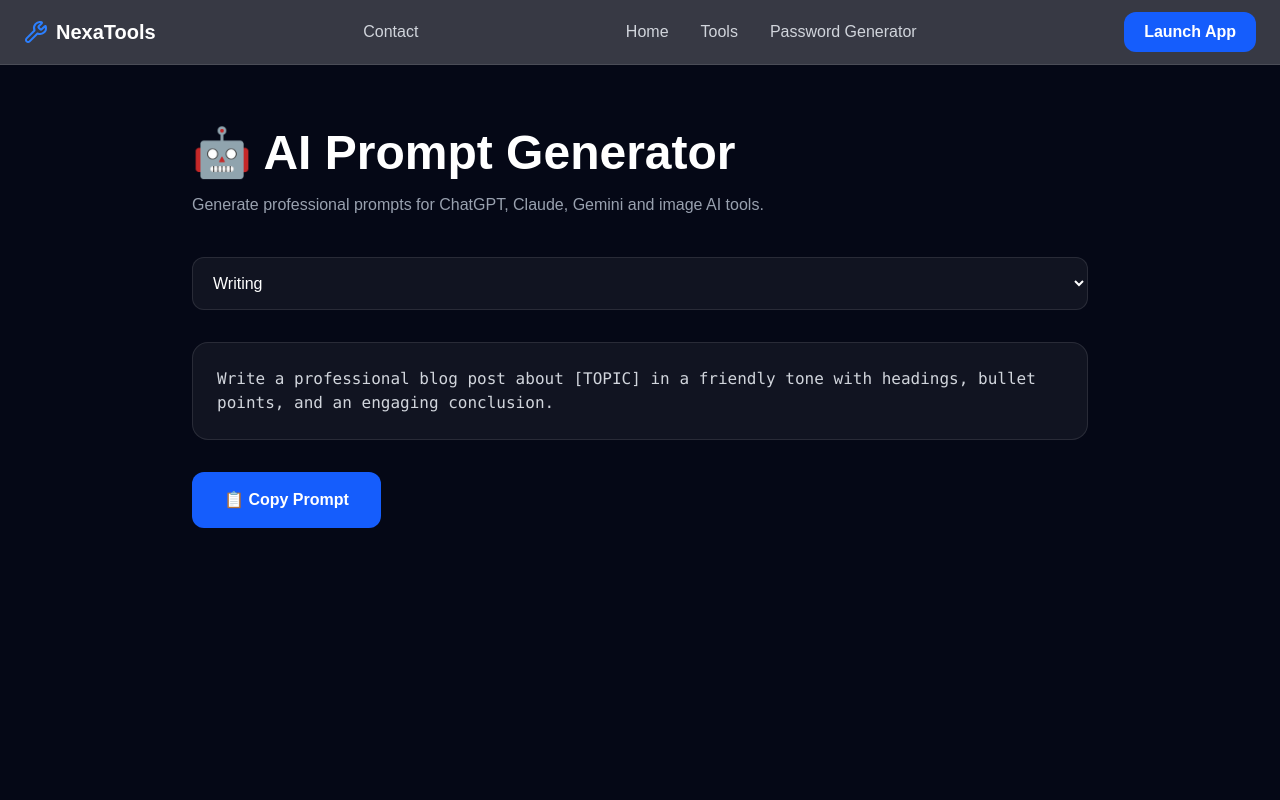
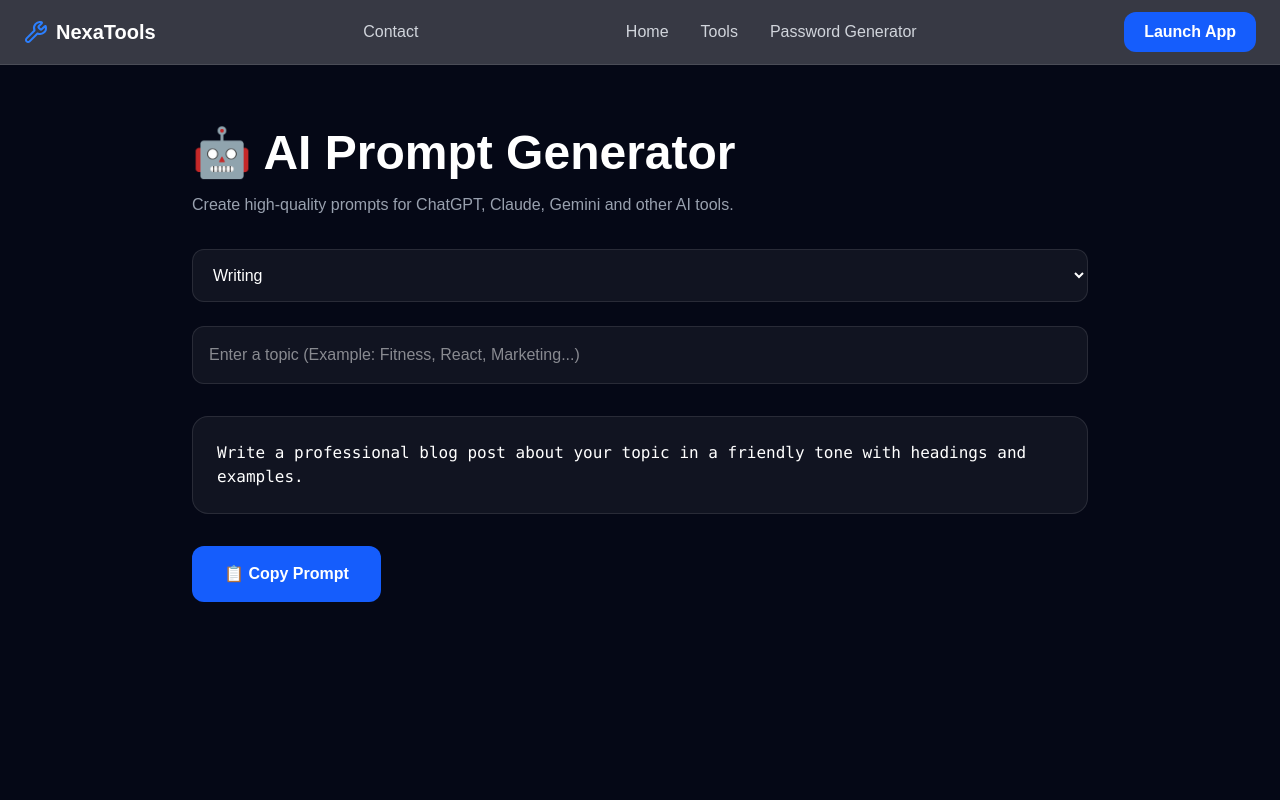
Before and after one commit to Bllackyy/nexatools, a Next.js app: page /tools/ai-prompt-generator in a window 1280 px wide. Shown: the top 800 px of the page. Built offline with nearby package versions, Linux system fonts and the light colour scheme.

Commit message:
Improve AI Prompt Generator

```diff
--- a/app/tools/ai-prompt-generator/page.tsx
+++ b/app/tools/ai-prompt-generator/page.tsx
@@ -2,30 +2,37 @@
 
 import { useState } from "react";
 
-const prompts = {
+const templates = {
   Writing:
-    "Write a professional blog post about [TOPIC] in a friendly tone with headings, bullet points, and an engaging conclusion.",
+    "Write a professional blog post about [TOPIC] in a friendly tone with headings and examples.",
 
   Coding:
-    "Write clean, optimized code for [TASK] using [LANGUAGE]. Explain every important step.",
+    "Write clean and optimized [LANGUAGE] code for [TOPIC]. Explain every important step.",
 
   Image:
-    "Create a highly detailed cinematic image of [SUBJECT], ultra realistic, 8K, dramatic lighting, sharp focus.",
+    "Create a highly detailed cinematic image of [TOPIC], ultra realistic, dramatic lighting, 8K.",
 
   Business:
-    "Create a complete business plan for [BUSINESS IDEA] including marketing, pricing, competitors, and revenue strategy.",
+    "Create a business plan for [TOPIC] including pricing, marketing, competitors and revenue strategy.",
 
   Study:
-    "Teach me [TOPIC] from beginner to advanced using simple examples and quizzes.",
+    "Teach me [TOPIC] from beginner to advanced with examples and exercises.",
 };
 
 export default function AIPromptGenerator() {
   const [category, setCategory] =
-    useState<keyof typeof prompts>("Writing");
+    useState<keyof typeof templates>("Writing");
+
+  const [topic, setTopic] = useState("");
+
+  const prompt = templates[category].replace(
+    "[TOPIC]",
+    topic || "your topic"
+  );
 
   const copyPrompt = async () => {
-    await navigator.clipboard.writeText(prompts[category]);
-    alert("Prompt copied!");
+    await navigator.clipboard.writeText(prompt);
+    alert("✅ Prompt copied!");
   };
 
   return (
@@ -37,18 +44,17 @@ export default function AIPromptGenerator() {
         </h1>
 
         <p className="mt-4 text-gray-400">
-          Generate professional prompts for ChatGPT, Claude,
-          Gemini and image AI tools.
+          Create high-quality prompts for ChatGPT, Claude, Gemini and other AI tools.
         </p>
 
         <select
-          className="mt-10 w-full rounded-xl border border-white/10 bg-white/5 p-4 outline-none"
+          className="mt-8 w-full rounded-xl border border-white/10 bg-white/5 p-4"
           value={category}
           onChange={(e) =>
-            setCategory(e.target.value as keyof typeof prompts)
+            setCategory(e.target.value as keyof typeof templates)
           }
         >
-          {Object.keys(prompts).map((item) => (
+          {Object.keys(templates).map((item) => (
             <option
               key={item}
               value={item}
@@ -59,15 +65,20 @@ export default function AIPromptGenerator() {
           ))}
         </select>
 
+        <input
+          className="mt-6 w-full rounded-xl border border-white/10 bg-white/5 p-4"
+          placeholder="Enter a topic (Example: Fitness, React, Marketing...)"
+          value={topic}
+          onChange={(e) => setTopic(e.target.value)}
+        />
+
         <div className="mt-8 rounded-2xl border border-white/10 bg-white/5 p-6">
-          <pre className="whitespace-pre-wrap text-gray-300">
-            {prompts[category]}
-          </pre>
+          <pre className="whitespace-pre-wrap">{prompt}</pre>
         </div>
 
         <button
           onClick={copyPrompt}
-          className="mt-8 rounded-xl bg-blue-600 px-8 py-4 font-bold transition hover:bg-blue-500"
+          className="mt-8 rounded-xl bg-blue-600 px-8 py-4 font-bold hover:bg-blue-500"
         >
           📋 Copy Prompt
         </button>
```
